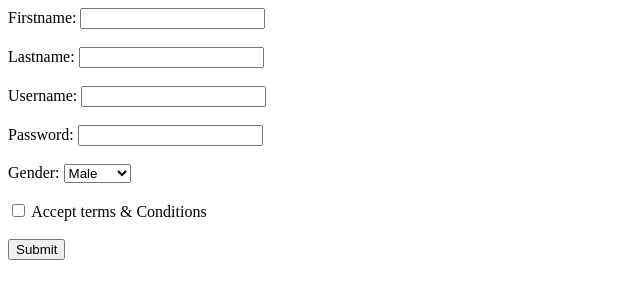
After one commit to nachi2020/CMS, a PHP site: page /public/temp.php in a window 1280 px wide. The commit adds this page. Shown: the top 300 px of the page, without its empty margins (0-640 px from the left). Run offline with PHP 8.4, Linux system fonts and the light colour scheme.

Commit message:
bootstrap

```diff
--- /dev/null
+++ b/public/main.css
@@ -0,0 +1,5 @@
+.main-form{
+	height: 50px;
+	width: 50px;
+	margin: auto;
+}
--- /dev/null
+++ b/public/temp.php
@@ -0,0 +1,55 @@
+<!DOCTYPE html>
+<html>
+<head>
+	<title></title>
+</head>
+<body>
+
+<form action="" class="main-form">
+	<div class="row">
+		<div class="col">
+				<div class="form-group">
+		<label>Firstname:</label>
+	<input type="text" name="firstname" class="form-control"><br><br>
+	</div>
+		</div>
+
+		<div class="col">
+			<div class="form-group">
+		<label>Lastname:</label>
+	<input type="text" name="lastname" class="form-control"><br><br>
+	</div>
+		</div>
+
+	</div>
+
+<div class="form-group">
+		<label>Username:</label>
+	<input type="text" name="username" class="form-control"><br><br>
+	</div>
+
+	<div class="form-group">
+	<label>Password:</label>
+	<input type="PASSWORD" name="PASSWORD" class="form-control"><br><br>
+	</div>
+
+	<div class="form-group">
+		<label for="gender">Gender:</label>
+			<select>
+		<option value="male">Male</option>
+		<option value="female">Female</option>
+		<option value="others">Others</option>
+	</select><br><br>
+	</div>
+
+<div class="form-check">
+	<input type="checkBox" class="form-check-input">
+	<label for="accept-terms" class="form-check-label">Accept terms &amp; Conditions</label><br><br>
+	</div>
+
+	<button type="submit" class="btn btn-primary">Submit</button>
+
+</form>
+
+</body>
+</html>
```
Also changed, not shown: public/adminDashboard.php (+11 -24 lines), public/loginAdmin.php (+13 -3 lines).
